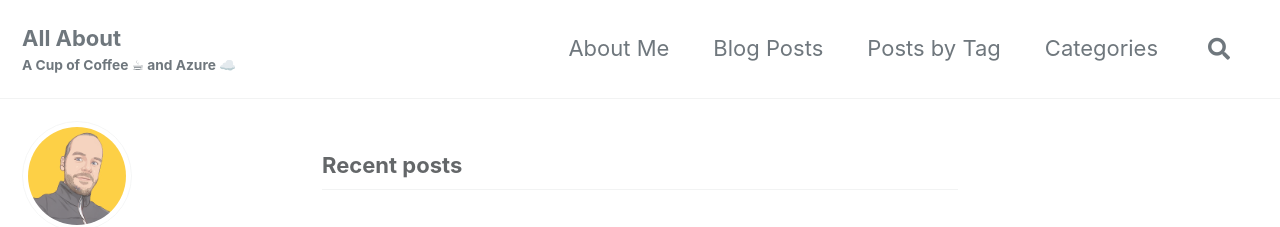
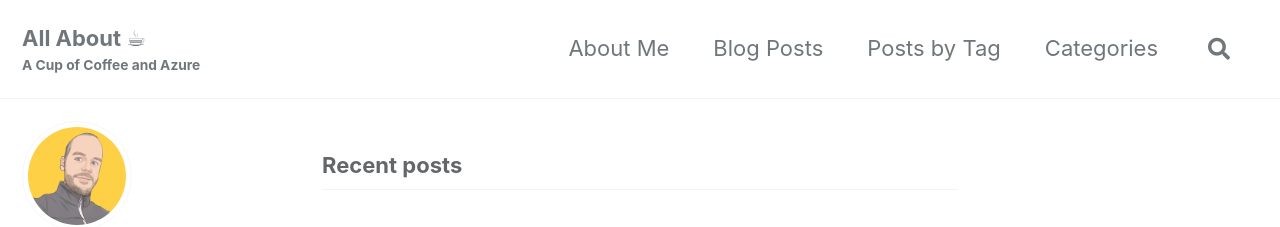
Before and after one commit to martin3mre/tr, a Jekyll site: the page built from index.html, in a window 1280 px wide. Shown: the top 227 px of the page. Built offline with Jekyll 4.4.1, drawn with Linux system fonts in a browser that asks for light colours; cached includes are drawn as plain includes; the list of posts is cut into pages by our own code.

```diff
--- a/_config.yml
+++ b/_config.yml
@@ -16,9 +16,9 @@ minimal_mistakes_skin    : "default" # "air", "aqua", "contrast", "dark", "dirt"
 
 # Site Settings
 locale                   : "en-US"
-title                    : "All About"
+title                    : "All About ☕"
 title_separator          :
-subtitle                 : "A Cup of Coffee ☕ and Azure ☁️"
+subtitle                 : "A Cup of Coffee and Azure"
 name                     : "martin3mre"
 description              : "Senior Azure Consultant"
 url                      : "https://martin3mre.github.io" # the base hostname & protocol for your site e.g. "https://mmistakes.github.io"
```
